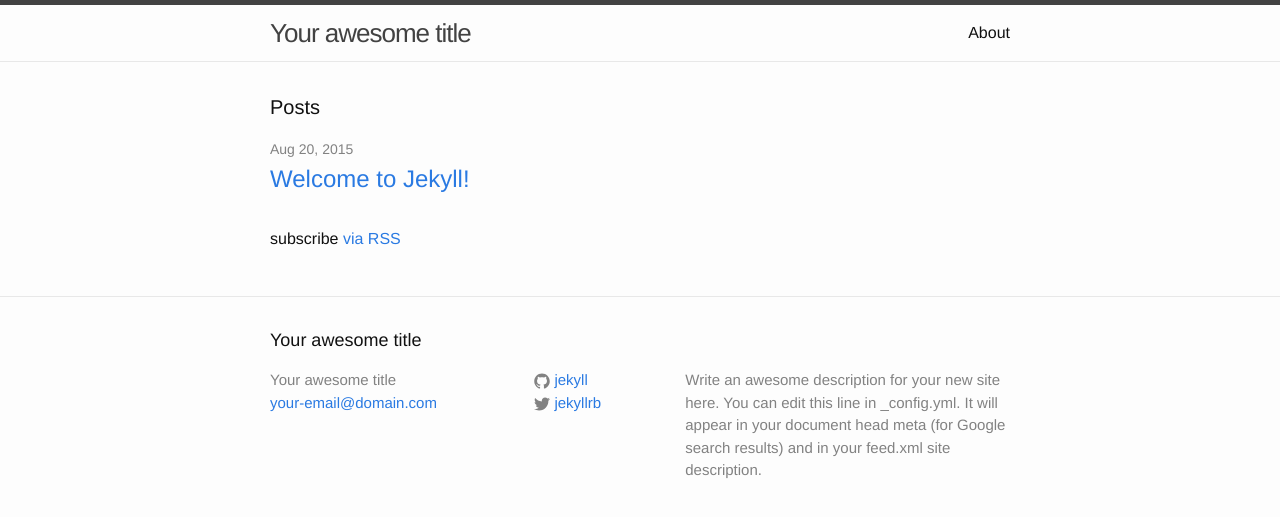
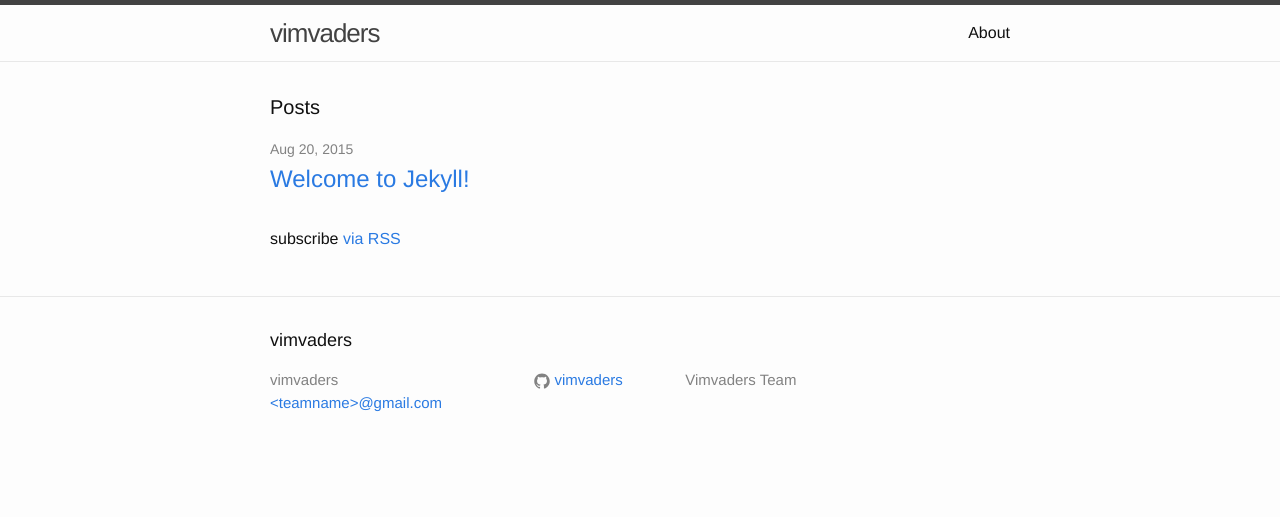
Before and after one commit to vimvaders/vimvaders.github.io, a Jekyll site: the page built from index.html, in a window 1280 px wide. Shown: the top 517 px of the page. Built offline with Jekyll 4.4.1, drawn with Linux system fonts in a browser that asks for light colours.

Commit message:
Add vimvaders config

```diff
--- a/_config.yml
+++ b/_config.yml
@@ -1,14 +1,10 @@
 # Site settings
-title: Your awesome title
-email: your-email@domain.com
-description: > # this means to ignore newlines until "baseurl:"
-  Write an awesome description for your new site here. You can edit this
-  line in _config.yml. It will appear in your document head meta (for
-  Google search results) and in your feed.xml site description.
-baseurl: "" # the subpath of your site, e.g. /blog/
-url: "http://yourdomain.com" # the base hostname & protocol for your site
-twitter_username: jekyllrb
-github_username:  jekyll
+title: vimvaders
+email: "&lt;teamname&gt;@gmail.com"
+description: Vimvaders Team
+baseurl: ""
+url: "http://vimvaders.github.io"
+github_username:  vimvaders
 
 # Build settings
 markdown: kramdown
```
